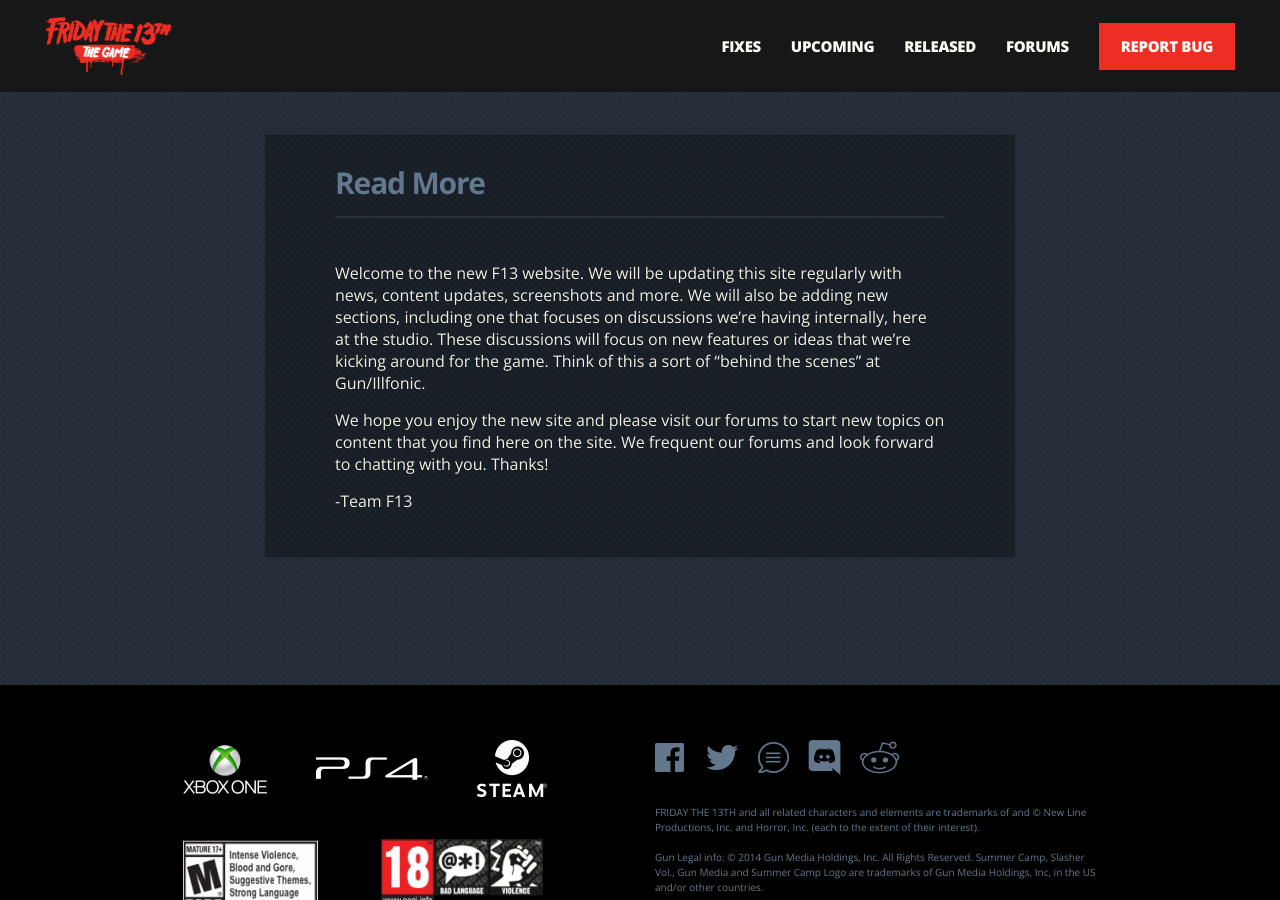
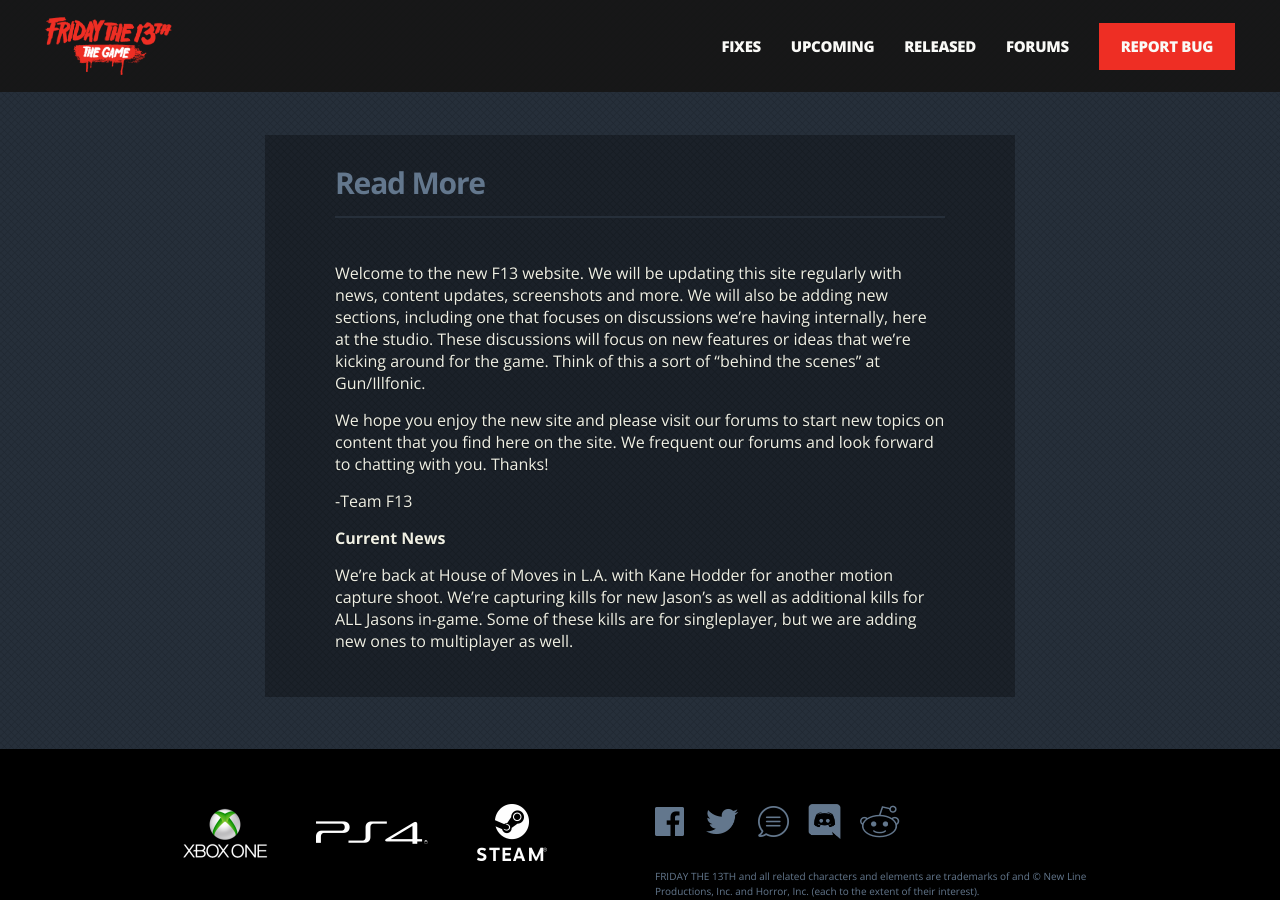
Before and after one commit to bdk6000/friday-13, a Jekyll site: the page built from read-more.markdown, in a window 1280 px wide and 900 px high. Built offline with Jekyll 4.4.1, drawn with Linux system fonts in a browser that asks for light colours.

Commit message:
Updated Read More

```diff
--- a/read-more.markdown
+++ b/read-more.markdown
@@ -8,3 +8,7 @@ Welcome to the new F13 website. We will be updating this site regularly with new
 We hope you enjoy the new site and please visit our forums to start new topics on content that you find here on the site. We frequent our forums and look forward to chatting with you. Thanks!
 
 -Team F13
+
+**Current News**
+
+We're back at House of Moves in L.A. with Kane Hodder for another motion capture shoot.  We're capturing kills for new Jason's as well as additional kills for ALL Jasons in-game. Some of these kills are for singleplayer, but we are adding new ones to multiplayer as well.
```
